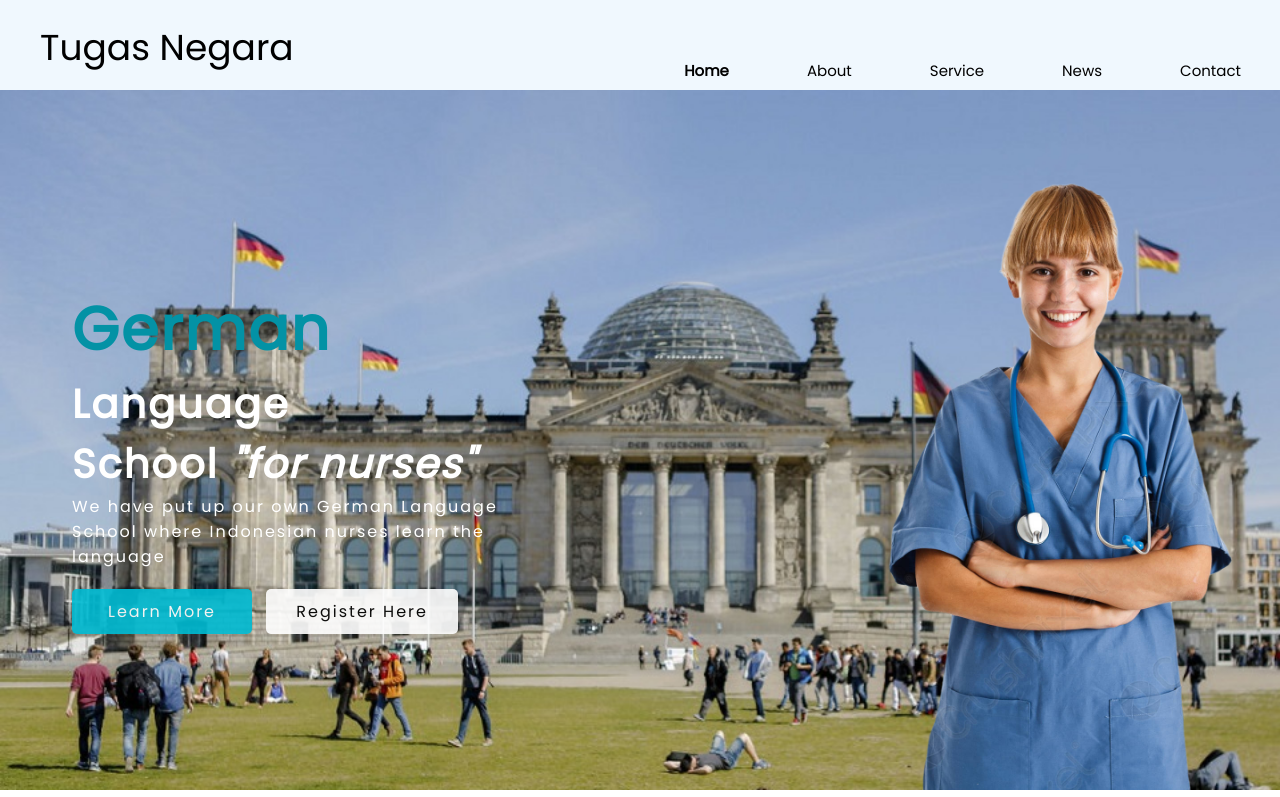
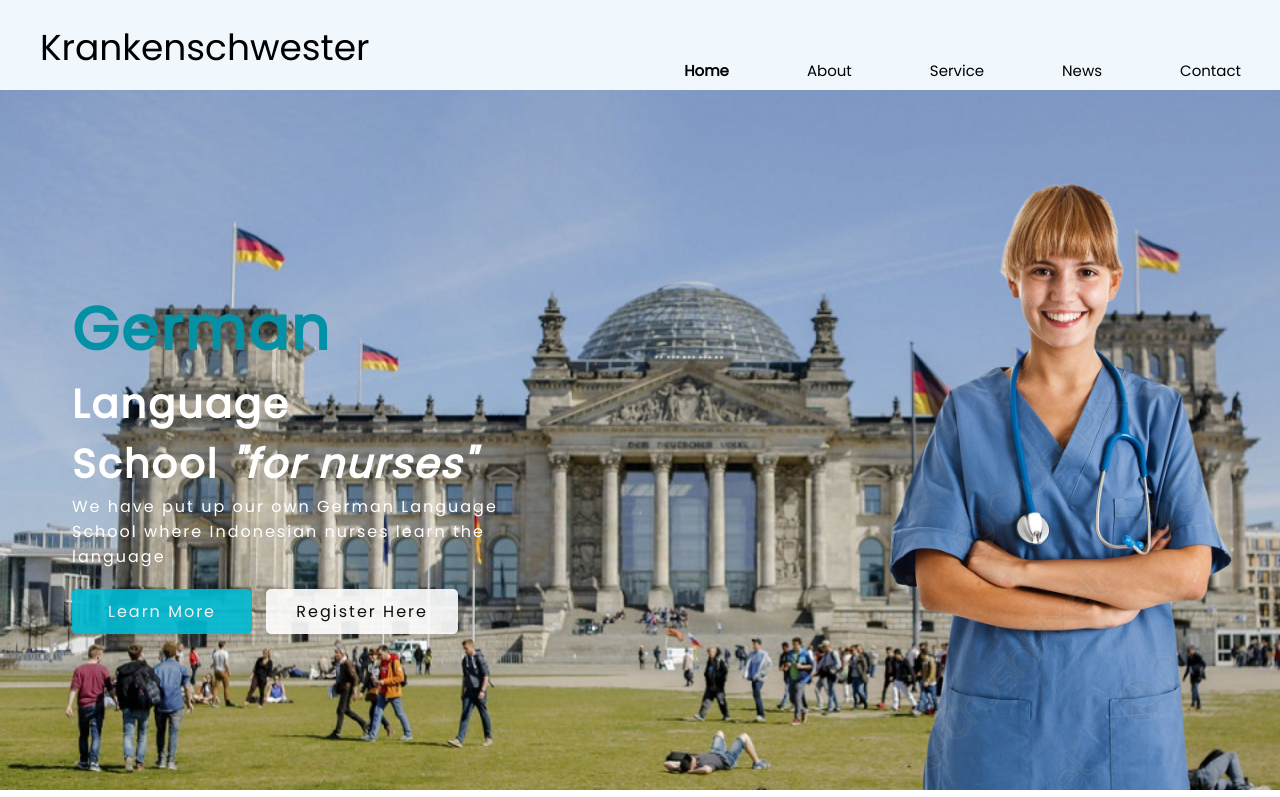
Before and after one commit to risdalita/latihan-progate, a plain HTML site: page index.html in a window 1280 px wide. Shown: the top 797 px of the page. Drawn offline with Linux system fonts and the light colour scheme; a script that the page names is missing.

Commit message:
Update index.html

```diff
--- a/index.html
+++ b/index.html
@@ -13,7 +13,7 @@
     <!-- HEADER-->
     <!--================================= -->
     <div class="header">
-      <div class="header-logo"><a href="https://coba1.bowok667.repl.co">Tugas Negara</a></div>
+      <div class="header-logo"><a href="https://coba1.bowok667.repl.co">Krankenschwester</a></div>
       <a href="#" class="fa fa-bars menu-icon"></a>
       <div class="header-list">
         <ul>
```
